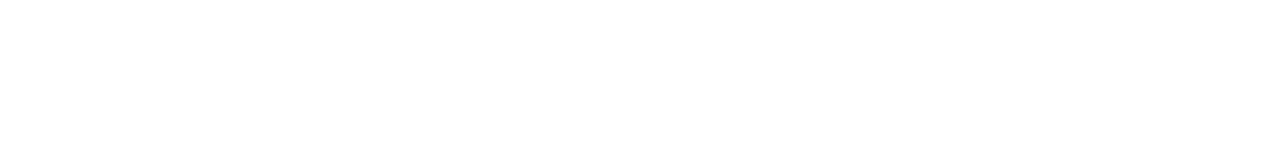
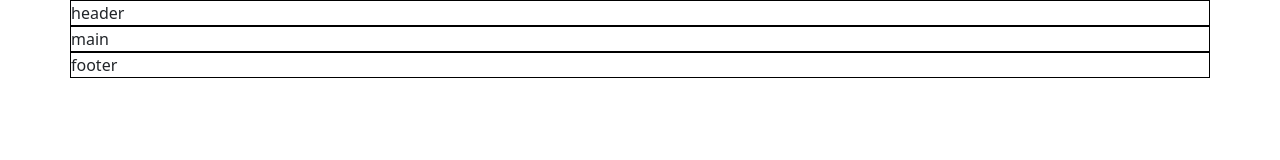
Before and after one commit to FacuL88/Portfolio, a website: page index.html in a window 1280 px wide. Drawn offline with nearby package versions, Linux system fonts and the light colour scheme; files that its build step writes are made by us from their sources.

Commit message:
desde cero

```diff
--- a/index.html
+++ b/index.html
@@ -10,7 +10,17 @@
     <title>Portfolio</title>
 </head>
 <body>
-
+  <div class="container">
+    <header class="flex-items header">
+      header
+    </header>
+    <main class="flex-items main">
+      main
+    </main>
+    <footer class="flex-items footer">
+      footer
+    </footer>
+  </div>
     <script src="https://cdn.jsdelivr.net/npm/bootstrap@5.0.2/dist/js/bootstrap.bundle.min.js" integrity="sha384-MrcW6ZMFYlzcLA8Nl+NtUVF0sA7MsXsP1UyJoMp4YLEuNSfAP+JcXn/tWtIaxVXM" crossorigin="anonymous"></script>
 </body>
 </html>
--- a/scss/estilos.scss
+++ b/scss/estilos.scss
@@ -0,0 +1,15 @@
+* {
+    box-sizing: border-box;
+    margin: 0;
+    padding: 0;
+}
+
+.container {
+    display: flex;
+    flex-direction: column;
+    padding: 0;
+
+    .flex-items {
+        border: 1px solid black;
+    }
+}
```
Also changed, not shown: css/estilos.css (added).
